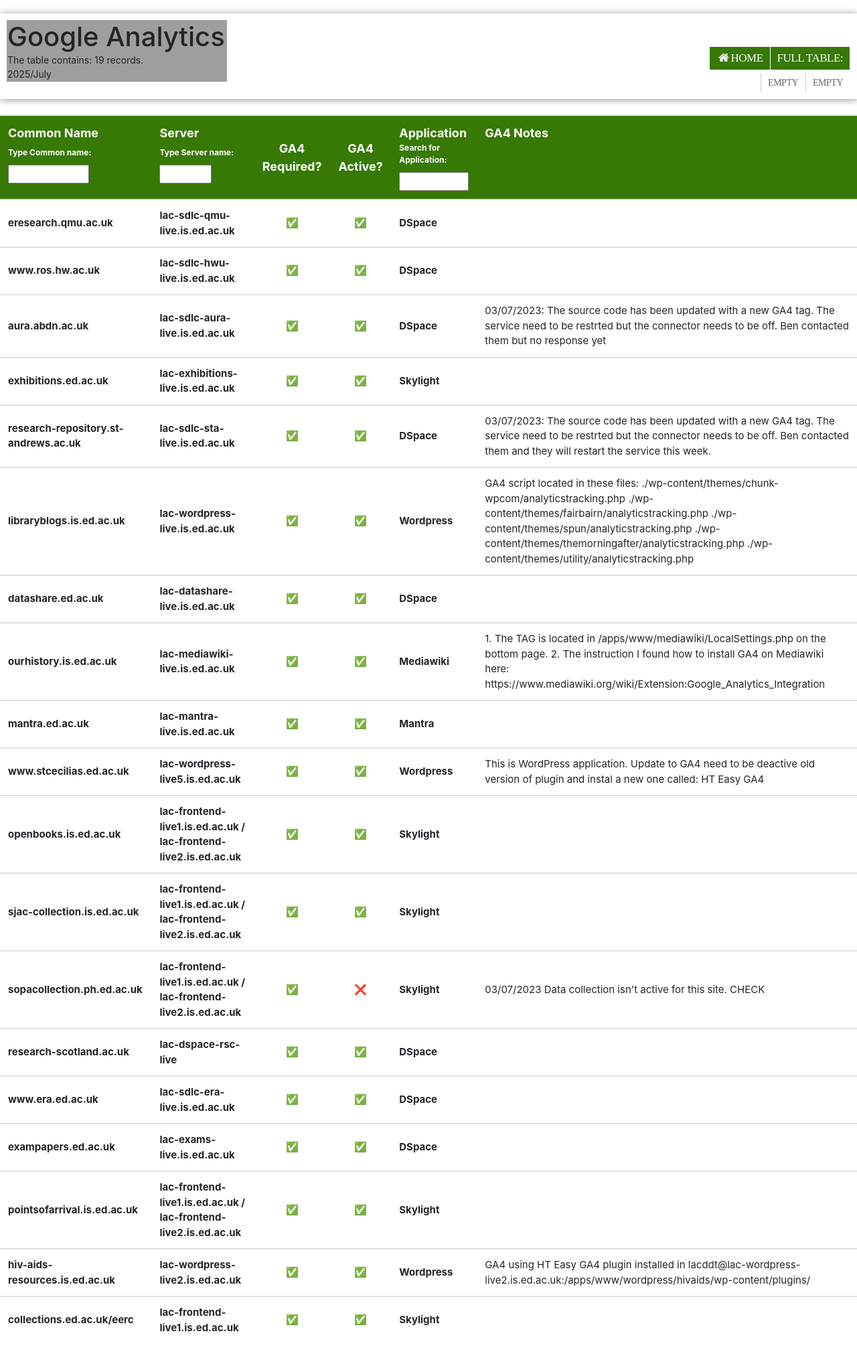
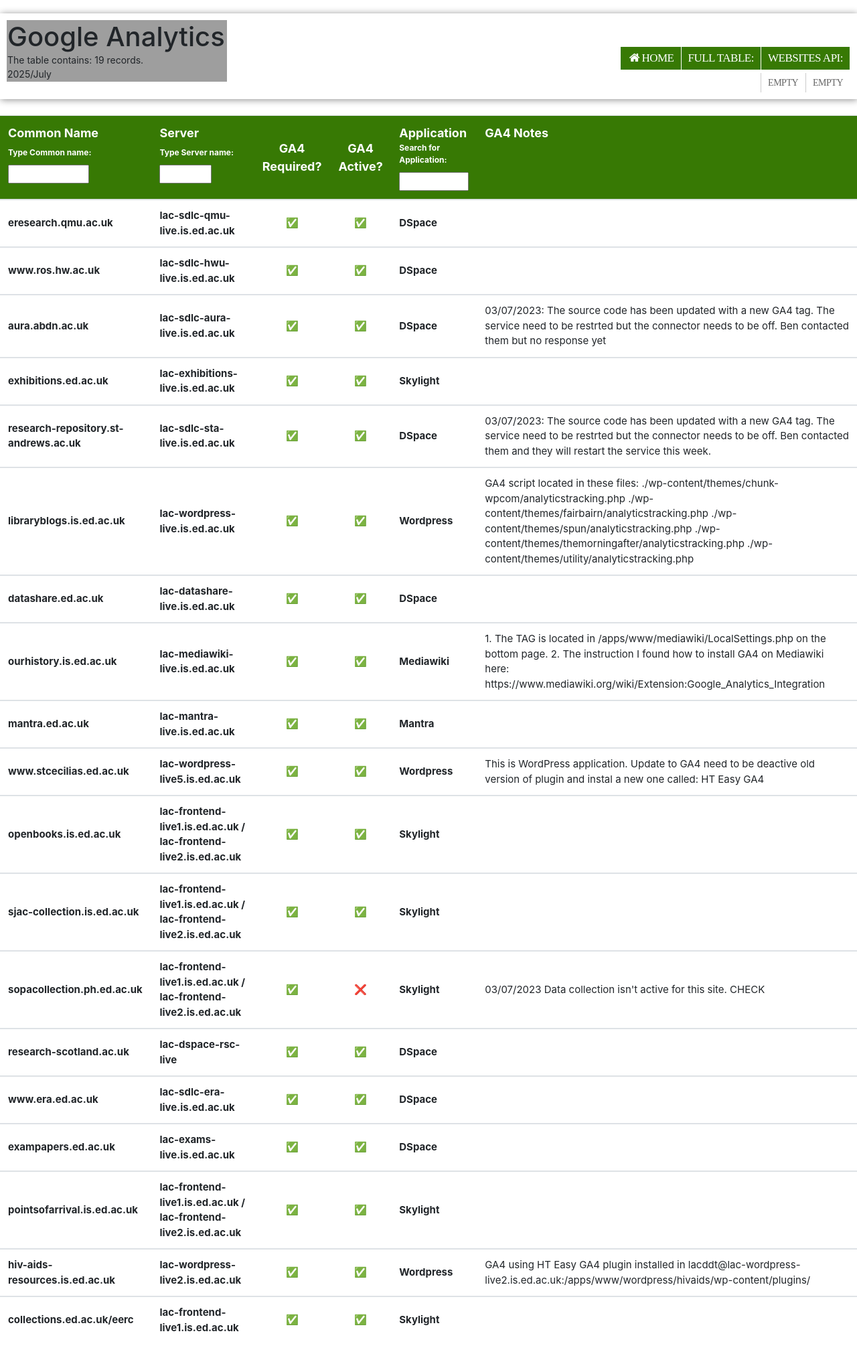
Before and after one commit to UoEMainLibrary/LDDT_Sites_and_Systems_Tracking, a Django app: a page that uses lddt_app/templates/website/websites_google_analytics.html in a window 1280 px wide. Shown: the whole page at 67% size. Run offline with Django 3.2, Linux system fonts and the light colour scheme; data comes from the database, SQL or seed files in the repository; both versions use the stored data as it was after the commit; parts of the project's set-up code (start-up, migrations or seed data) failed here and were passed over; some web fonts are replaced; grey boxes are pictures that could not be loaded.

Commit message:
page set up

```diff
--- a/lddt_app/templates/website/websites_google_analytics.html
+++ b/lddt_app/templates/website/websites_google_analytics.html
@@ -52,6 +52,9 @@
                 </li>
                 <li style="color:black; background-color: #377904">
                     <a href="{% url 'websites_full_table' %}" style="color:white;  ">FULL TABLE:</a>
+                </li>
+                <li style="color:black; background-color: #377904">
+                    <a href="{% url 'websites_ga4_apis' %}" style="color:white;  ">WEBSITES API:</a>
                 </li>
 
                 <div class="clear"></div>
--- a/lddt_app/urls.py
+++ b/lddt_app/urls.py
@@ -39,6 +39,7 @@
    path('websites_ssl_exp_this_month/', websites_ssl_exp_this_month, name='websites_ssl_exp_this_month'),
    path('websites_investigate_decommissioned/', websites_investigate_decommissioned, name='websites_investigate_decommissioned'),
    path('websites_google_analytics/', websites_google_analytics, name='websites_google_analytics'),
+   path('websites_ga4_apis/', websites_ga4_apis, name='websites_ga4_apis'),
    path('websites_process_2/', websites_process_2, name='websites_process_2'),
 
    re_path(r'^lddt-vms-home/', vm_home, name='vms_home'),
--- a/lddt_app/views.py
+++ b/lddt_app/views.py
@@ -183,6 +183,9 @@
 
 def websites_process_2(request):
     return render(request, 'website/websites_process_2.html')
+
+def websites_ga4_apis(request):
+    return render(request, 'website/websites_ga4_apis.html')
 
 
 def lddt_subsites_home(request):
```
Also changed, not shown: lddt_app/templates/website/websites_ga4_apis.html (added, +10 -0 lines), db.sqlite3, 1 other file.
